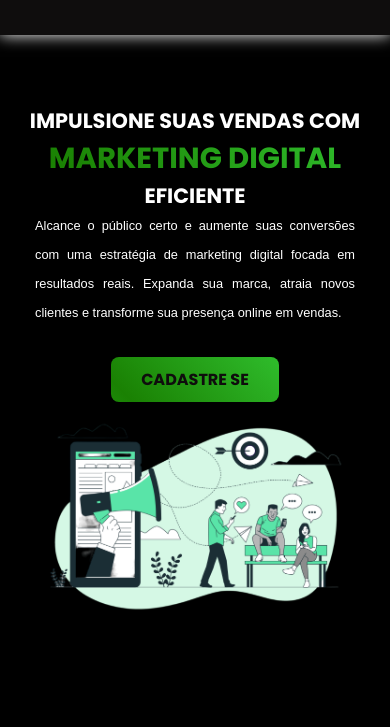
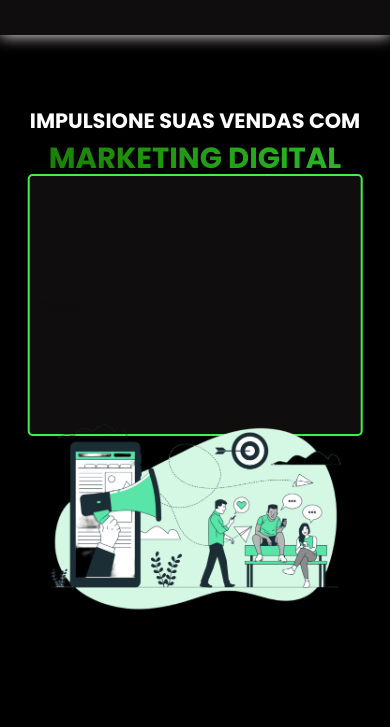
Before and after one commit to PedroFront3/TechComp, a plain HTML site: page index.html in a window 390 px wide. Shown: the part 117-844 px from the top of the page. Drawn offline with Linux system fonts and the light colour scheme; a web font is replaced by a local one.

Commit message:
Update style.css

```diff
--- a/css/style.css
+++ b/css/style.css
@@ -200,6 +200,19 @@ nav#nav #menu {
     border: none;
     border-radius: 8px;
     align-items: center;
+   color:var(--header-color);
+    width: calc(94% - 32px);
+    position: absolute;
+    top: 50%;
+    left: 50%;
+    transform: translate(-50%, -50%);
+    padding: 120px 2%;
+    max-width: 500px;
+    border-radius: 5px;
+    border: 2px solid var(--green-color);
+    background-color: var(--header-color);
+}
+
     gap: 0.5rem;
     font-family: "Poppins";
     background-image: linear-gradient(45deg, #41f04f, #1a8103, #41f04f);
```
